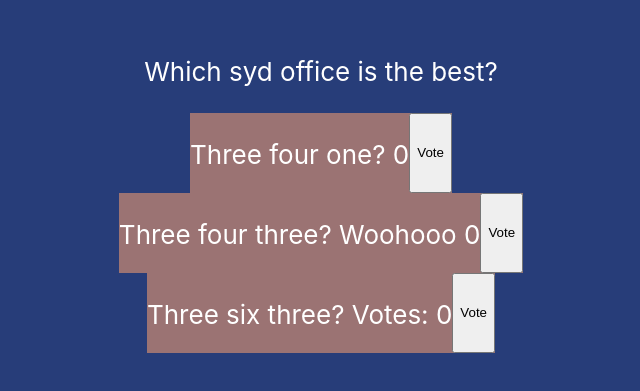
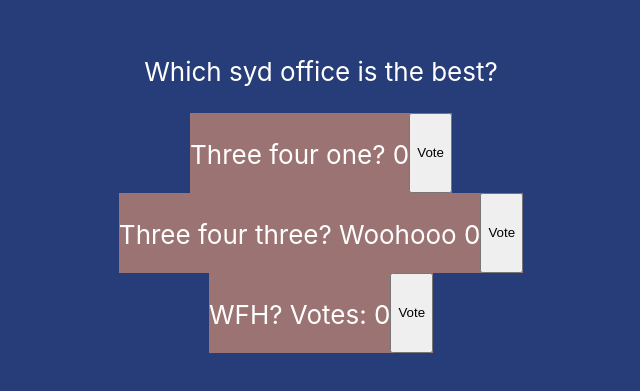
Before and after one commit to RemyBordignon/best-office-2, a React (Create React App) app: page / in a window 1280 px wide. Shown: the part 209-600 px from the top of the page, without its empty margins (319-959 px from the left). Built offline with nearby package versions, Linux system fonts and the light colour scheme.

Commit message:
OCE-6: what

```diff
--- a/src/App.js
+++ b/src/App.js
@@ -23,7 +23,7 @@ function App() {
         </div>
 
         <div className="Vote-button">
-          <p>Three six three? Votes: {threeSixThree}</p>
+          <p>WFH? Votes: {threeSixThree}</p>
           <button onClick={() => setThreeSixThree(threeSixThree + 1)}>Vote</button>
         </div>
       </header>
```
